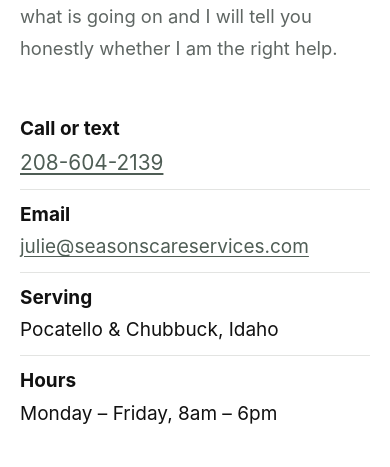
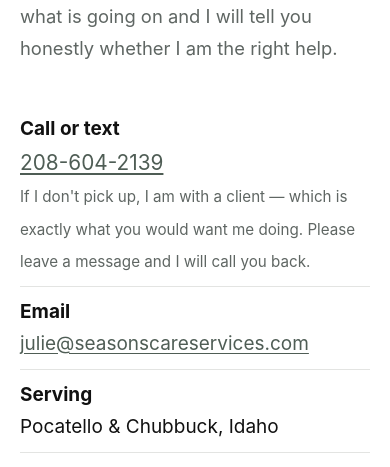
Before and after one commit to BillBrieferServer/seasons, a FastAPI app: page /preview/contact in a window 390 px wide. Shown: the part 508-975 px from the top of the page. Run offline with FastAPI, Linux system fonts and the light colour scheme; parts of the project's set-up code (start-up, migrations or seed data) failed here and were passed over; some libraries are stand-ins or nearby versions.

Commit message:
Contact: voicemail note under the phone number

```diff
--- a/app/templates/public/contact.html
+++ b/app/templates/public/contact.html
@@ -13,7 +13,10 @@
       honestly whether I am the right help.</p>
 
       <ul class="plain" style="margin-top:2.5rem">
-        <li><strong>Call or text</strong><br><a href="tel:{{ b.phone_href }}" style="font-size:1.3rem">{{ b.phone }}</a></li>
+        <li><strong>Call or text</strong><br><a href="tel:{{ b.phone_href }}" style="font-size:1.3rem">{{ b.phone }}</a>
+          <br><span style="font-size:0.95rem;color:var(--muted)">If I don't pick up, I am with a
+          client &mdash; which is exactly what you would want me doing. Please leave a message
+          and I will call you back.</span></li>
         <li><strong>Email</strong><br><a href="mailto:{{ b.email }}">{{ b.email }}</a></li>
         <li><strong>Serving</strong><br>{{ b.area }}</li>
         <li><strong>Hours</strong><br>Monday &ndash; Friday, 8am &ndash; 6pm</li>
```
